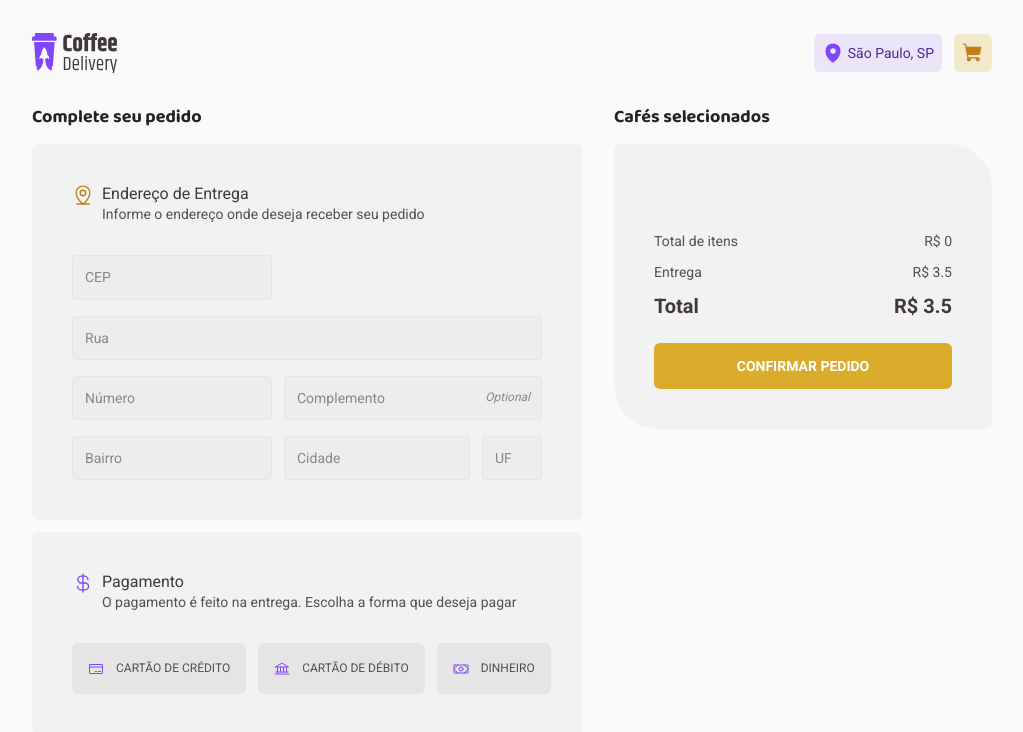
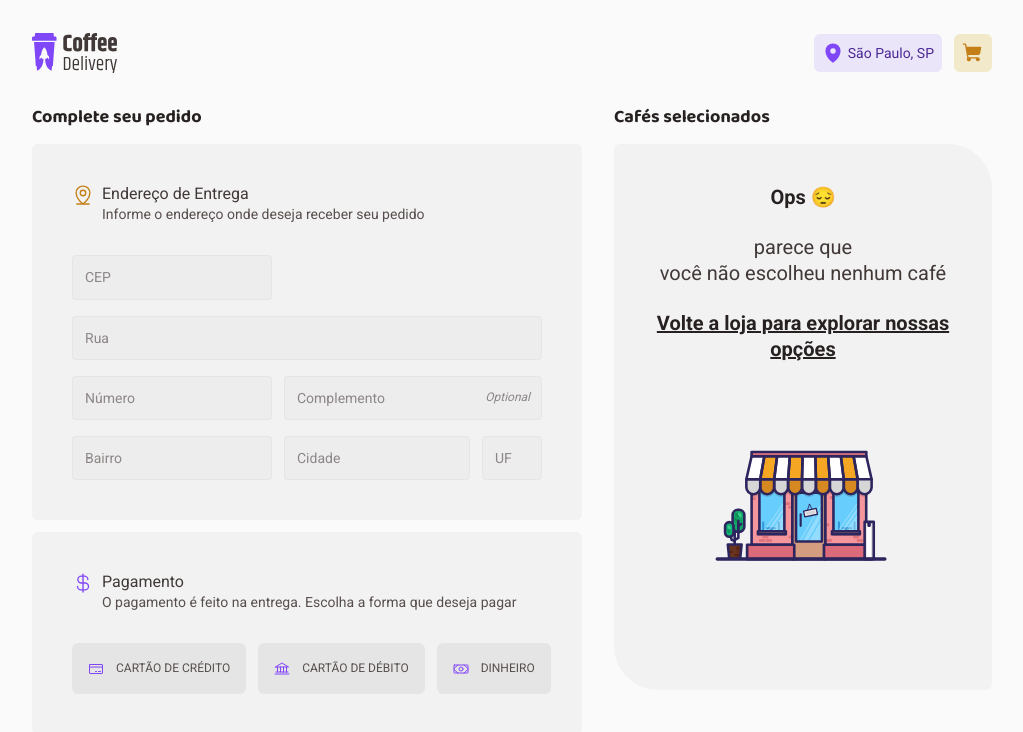
Before and after one commit to JamDev0/coffe, a React (Vite) app: page /cart in a window 1280 px wide. Shown: the top 732 px of the page, without its empty margins (128-1151 px from the left). Built offline with nearby package versions, Linux system fonts and the light colour scheme.

Commit message:
Implementação do EmprtyOrderSummary

```diff
--- a/src/pages/Cart/components/OrderList/index.tsx
+++ b/src/pages/Cart/components/OrderList/index.tsx
@@ -3,6 +3,7 @@ import { useProductCart } from '../../../../hooks/useProductCart'
 import { productInterface } from '../../../../reducers/productCartReducer/reducer'
 import { CartCoffeeCard } from './components/CartCoffeeCard'
 import { ConcludeBtn } from './components/ConcludeBtn'
+import { EmptyOrderSummary } from './EmptyOrderSummary'
 import { OrderSummary } from './OrderSummary'
 import {
   CartCoffeeCardsContainer,
@@ -17,11 +18,15 @@ export const productPropsContext = createContext<productInterface>(
 export function OrderList() {
   const { products } = useProductCart()
 
+  const isProductsLengthGreaterThanZero = products.length > 0
+
   return (
     <OrderListContainer>
       <h2>Cafés selecionados</h2>
-
       <OrderContainer>
+        {
+          isProductsLengthGreaterThanZero
+          ?  <>
               <CartCoffeeCardsContainer>
                 {products.map((product) => (
                   <productPropsContext.Provider value={product} key={product.id}>
@@ -31,6 +36,10 @@ export function OrderList() {
               </CartCoffeeCardsContainer>
               <OrderSummary />
               <ConcludeBtn />
+            </>
+
+          : <EmptyOrderSummary />
+        }
       </OrderContainer>
     </OrderListContainer>
   )
```
Lines whose indentation alone changed are shown as unchanged.
